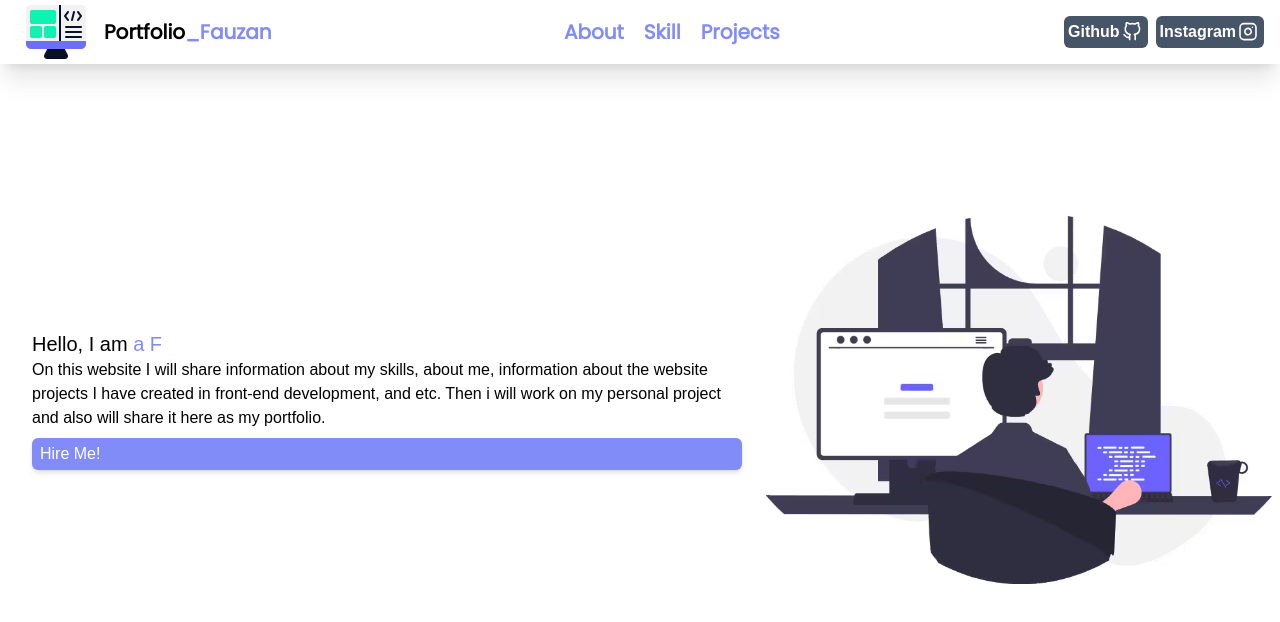
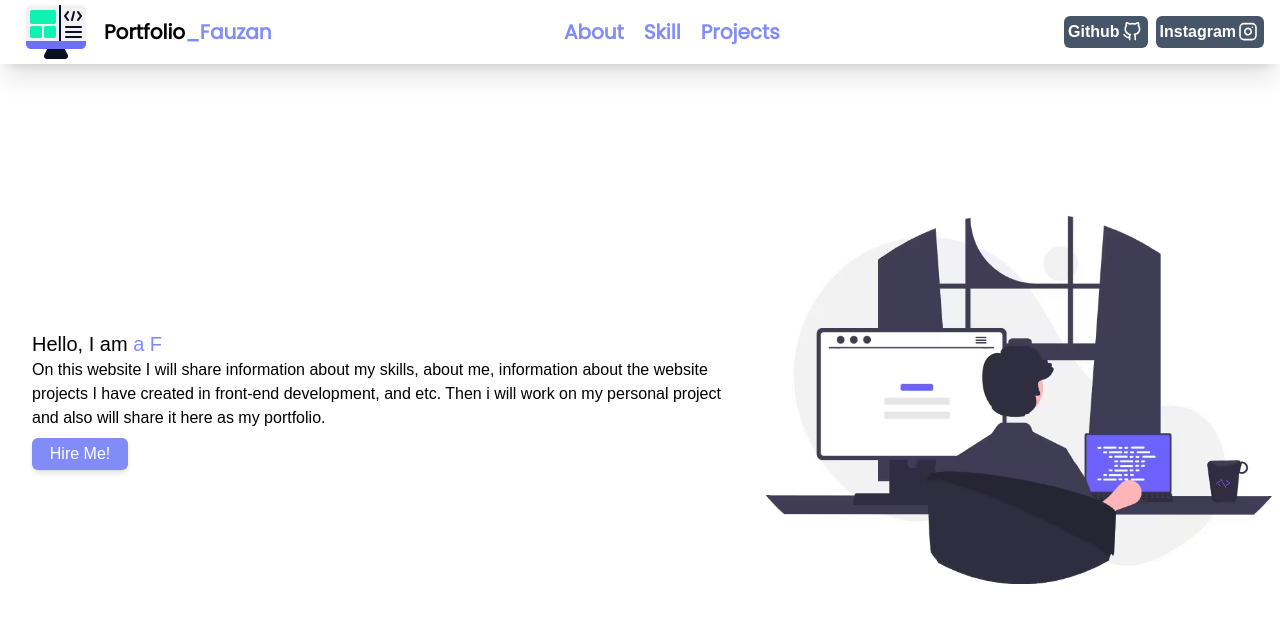
Before and after one commit to fauzan18296/My-Portofolio, a React (Vite) app: page / in a window 1280 px wide. Shown: the top 622 px of the page. Built offline with nearby package versions, Linux system fonts and the light colour scheme.

Commit message:
refactor(link): refactor component for needs page change or for others

```diff
--- a/src/components/Layouts/Header.jsx
+++ b/src/components/Layouts/Header.jsx
@@ -19,8 +19,8 @@ const Header = () => {
         <a className='text-xl text-indigo-400 font-bold' href="#project">Projects</a>
       </Nav>
 
-      <NavigationIcon classname='flex items-center rounded-md  text-white  font-bold' icon='github' name='Github' href='https://github.com/fauzan18296' />
-      <NavigationIcon classname='flex items-center rounded-md text-white font-bold' icon='instagram' href='https://www.instagram.com/ahd_fauzan18/' name='Instagram' />
+      <NavigationIcon icon='github' name='Github' url='https://github.com/fauzan18296' />
+      <NavigationIcon  icon='instagram' url='https://www.instagram.com/ahd_fauzan18/' name='Instagram' />
 
      <ResponsiveNavbar />
       </header>
--- a/src/components/Layouts/NavigationIcon.jsx
+++ b/src/components/Layouts/NavigationIcon.jsx
@@ -1,18 +1,18 @@
 import PropTypes from 'prop-types'
+import Links from '../Ui/Links'
 
-const NavigationIcon = ({ classname, icon, name, href }) => {
+const NavigationIcon = ({  icon, name, url }) => {
   return (
     <div className="hidden md:flex bg-slate-600 p-1 mx-1  rounded-md">
-      <a className={classname} href={href}>{name}<i className='size-4/5' data-feather={icon}></i></a>
+      <Links classname='flex items-center rounded-md  text-white  font-bold' href={ url }>{name}<i className='size-4/5' data-feather={icon}></i></Links>
       </div>
   )
 }
 
 NavigationIcon.propTypes = {
-  classname: PropTypes.string,
   icon: PropTypes.string,
   name: PropTypes.string,
-  href: PropTypes.any
+  url: PropTypes.any
 }
 
 export default NavigationIcon
--- /dev/null
+++ b/src/components/Ui/Links.jsx
@@ -0,0 +1,17 @@
+import PropTypes from 'prop-types'
+
+const Links = ({ classname, href, children }) => {
+  return (
+    <a className={classname} href={href}>
+    {children}
+    </a>
+  )
+}
+
+Links.propTypes = {
+  classname: PropTypes.string,
+  href: PropTypes.string,
+  children: PropTypes.node.isRequired
+}
+
+export default Links
--- a/src/pages/webPage.jsx
+++ b/src/pages/webPage.jsx
@@ -1,6 +1,7 @@
 import Header from '../components/Layouts/Header'
 import HeroSection from '../components/Ui/HeroSection'
 import { Typewriter } from 'react-simple-typewriter'
+import Links from '../components/Ui/Links'
 
 const WebPage = () => {
   const Introduction = ["Ahmad Fauzan", "a Programmer", "a Fresh Graduates"]
@@ -20,7 +21,7 @@ const WebPage = () => {
               delaySpeed={1000}
           /></span></h1>
           <p className='max-tablet:text-md'>On this website I will share information about my skills, about me, information about the website projects I have created in front-end development, and etc. Then i will work on my personal project and also will share it here as my portfolio.</p>
-           <a className='flex bg-indigo-400 px-2 py-1 text-white rounded-md shadow-md mt-2 max-tablet:text-md' href='mailto:fauzan18296@gmail.com'>Hire Me!</a>
+          <Links classname='flex justify-center items-center w-24 bg-indigo-400 px-1 py-1 text-white rounded-md shadow-md mt-2 max-tablet:text-md hover:bg-indigo-500 focus:bg-indigo-500  active:bg-indigo-500' href='mailto:fauzan18296@gmail.com'>Hire Me!</Links>
         </div>
       </HeroSection>
       </>
```
